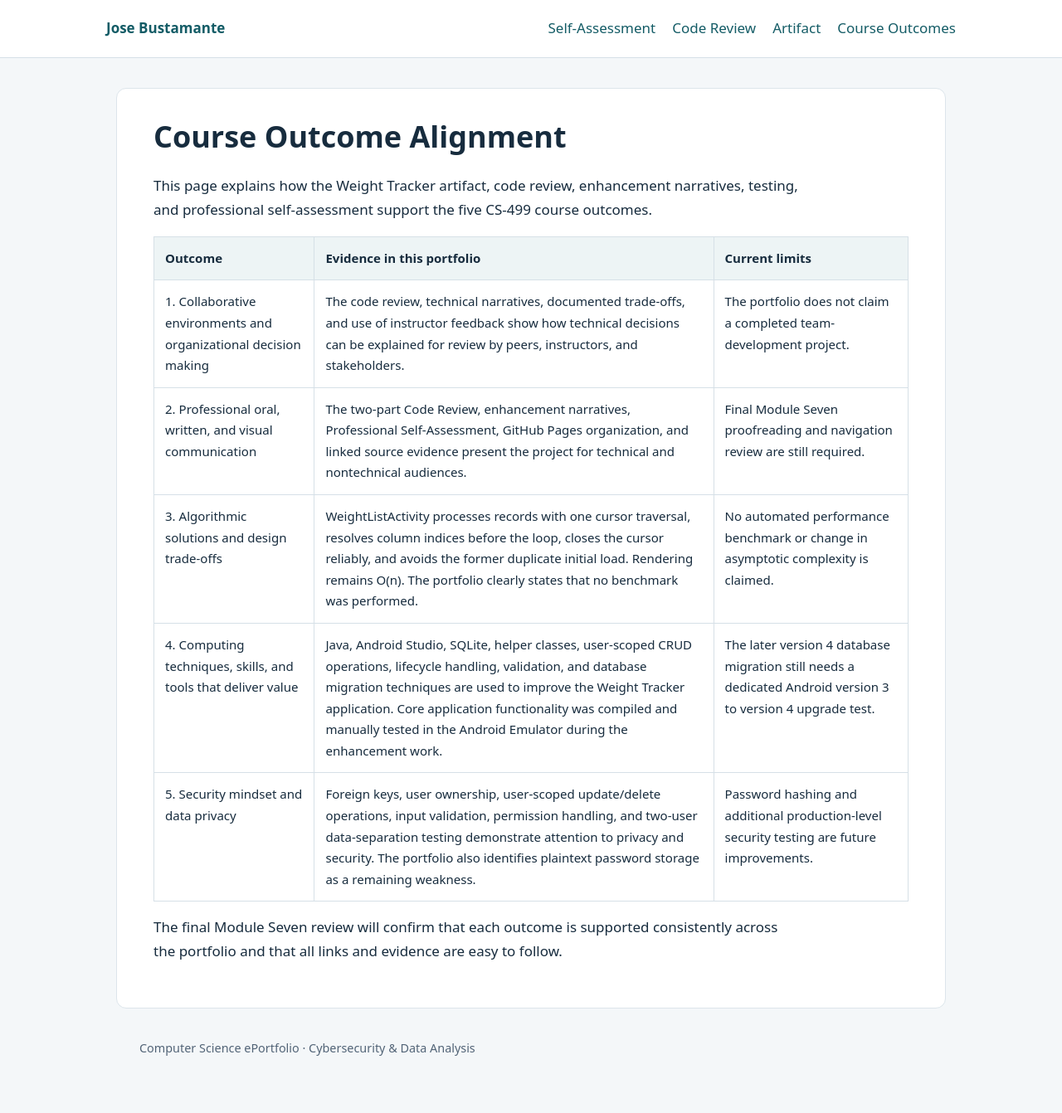
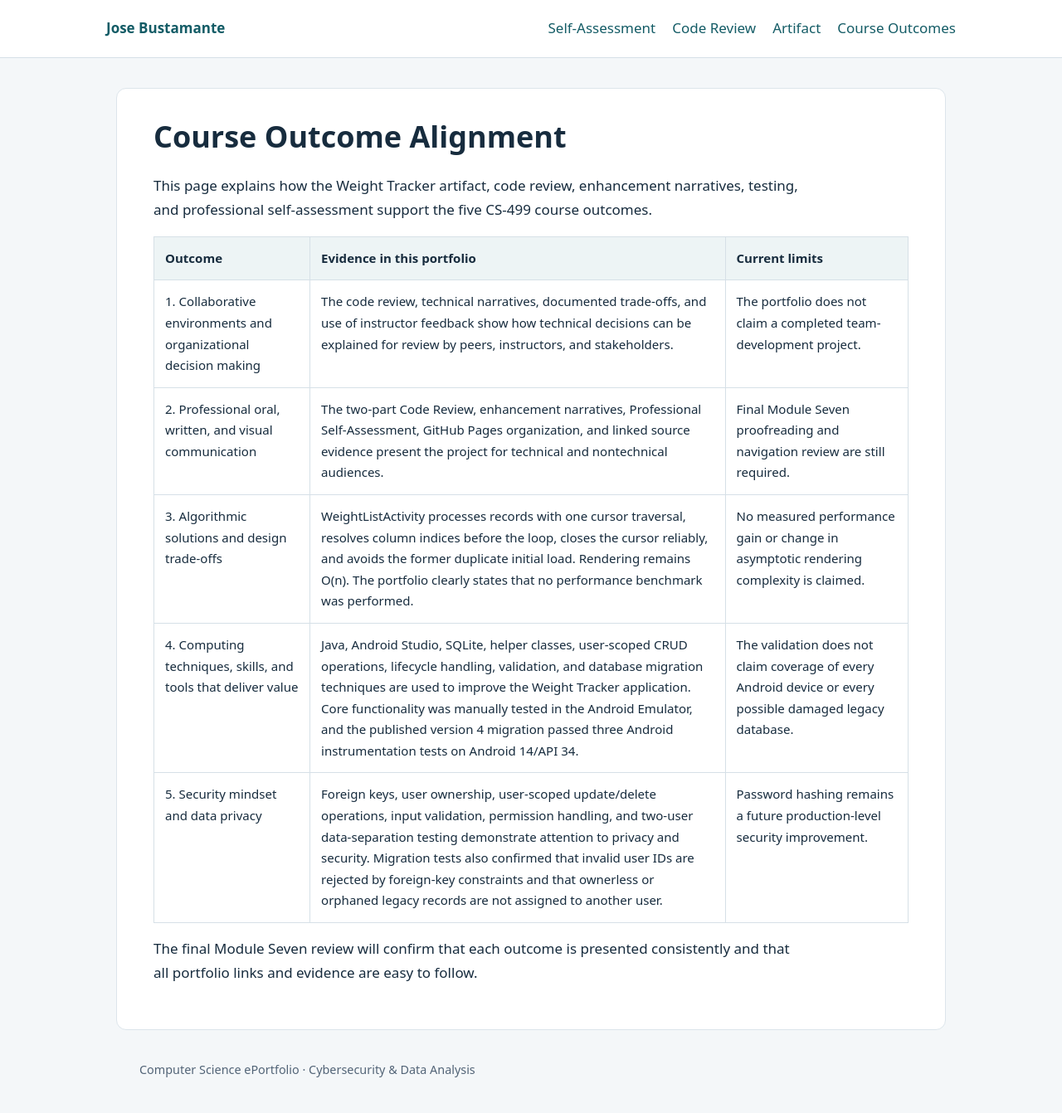
Before and after one commit to Todolomeos/josebustamante-eportfoliofinal, a Jekyll site: the page built from course-outcomes.md, in a window 1280 px wide. Shown: the whole page at 83% size. Built offline with Jekyll 4.4.1, drawn with Linux system fonts in a browser that asks for light colours; our own code applies the rules of GitHub Pages for plain Markdown files; before the commit the page ends 1317 px from its top, so only the background shows below that.

Commit message:
Update course-outcomes.md with completed Android migration validation

```diff
--- a/course-outcomes.md
+++ b/course-outcomes.md
@@ -6,8 +6,8 @@ This page explains how the Weight Tracker artifact, code review, enhancement nar
 | --- | --- | --- |
 | 1. Collaborative environments and organizational decision making | The code review, technical narratives, documented trade-offs, and use of instructor feedback show how technical decisions can be explained for review by peers, instructors, and stakeholders. | The portfolio does not claim a completed team-development project. |
 | 2. Professional oral, written, and visual communication | The two-part Code Review, enhancement narratives, Professional Self-Assessment, GitHub Pages organization, and linked source evidence present the project for technical and nontechnical audiences. | Final Module Seven proofreading and navigation review are still required. |
-| 3. Algorithmic solutions and design trade-offs | WeightListActivity processes records with one cursor traversal, resolves column indices before the loop, closes the cursor reliably, and avoids the former duplicate initial load. Rendering remains O(n). The portfolio clearly states that no benchmark was performed. | No automated performance benchmark or change in asymptotic complexity is claimed. |
-| 4. Computing techniques, skills, and tools that deliver value | Java, Android Studio, SQLite, helper classes, user-scoped CRUD operations, lifecycle handling, validation, and database migration techniques are used to improve the Weight Tracker application. Core application functionality was compiled and manually tested in the Android Emulator during the enhancement work. | The later version 4 database migration still needs a dedicated Android version 3 to version 4 upgrade test. |
-| 5. Security mindset and data privacy | Foreign keys, user ownership, user-scoped update/delete operations, input validation, permission handling, and two-user data-separation testing demonstrate attention to privacy and security. The portfolio also identifies plaintext password storage as a remaining weakness. | Password hashing and additional production-level security testing are future improvements. |
+| 3. Algorithmic solutions and design trade-offs | WeightListActivity processes records with one cursor traversal, resolves column indices before the loop, closes the cursor reliably, and avoids the former duplicate initial load. Rendering remains O(n). The portfolio clearly states that no performance benchmark was performed. | No measured performance gain or change in asymptotic rendering complexity is claimed. |
+| 4. Computing techniques, skills, and tools that deliver value | Java, Android Studio, SQLite, helper classes, user-scoped CRUD operations, lifecycle handling, validation, and database migration techniques are used to improve the Weight Tracker application. Core functionality was manually tested in the Android Emulator, and the published version 4 migration passed three Android instrumentation tests on Android 14/API 34. | The validation does not claim coverage of every Android device or every possible damaged legacy database. |
+| 5. Security mindset and data privacy | Foreign keys, user ownership, user-scoped update/delete operations, input validation, permission handling, and two-user data-separation testing demonstrate attention to privacy and security. Migration tests also confirmed that invalid user IDs are rejected by foreign-key constraints and that ownerless or orphaned legacy records are not assigned to another user. | Password hashing remains a future production-level security improvement. |
 
-The final Module Seven review will confirm that each outcome is supported consistently across the portfolio and that all links and evidence are easy to follow.
+The final Module Seven review will confirm that each outcome is presented consistently and that all portfolio links and evidence are easy to follow.
```
